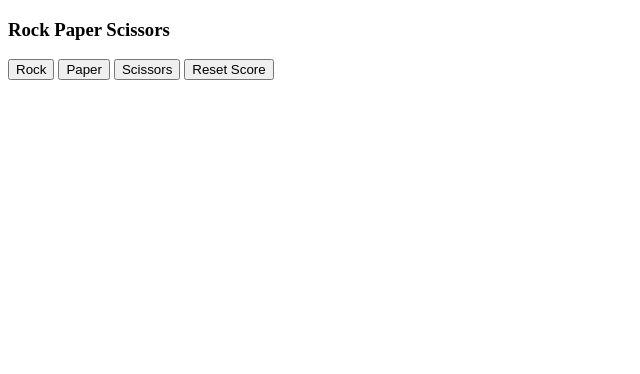
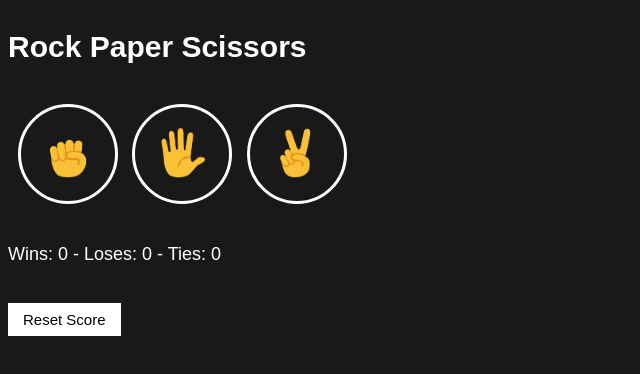
Before and after one commit to jcblanc2/js-simple-game, a plain HTML site: page index.html in a window 1280 px wide. Shown: the whole page, without its empty margins (0-640 px from the left). Drawn offline with Linux system fonts and the light colour scheme.

Commit message:
Add styles

```diff
--- a/app.js
+++ b/app.js
@@ -4,6 +4,13 @@ let score = JSON.parse(localStorage.getItem("score")) || {
     ties: 0
 };
 
+displayScore();
+
+// display the score
+function displayScore(){
+  document.querySelector(".p-score")
+  .innerHTML = `Wins: ${score.wins}  -  Loses: ${score.loses}  -  Ties: ${score.ties}`;
+}
 
 // generate number between [min, max]
 function getRandom(min, max) {
@@ -18,6 +25,7 @@ function reset() {
     score.loses = 0;
     score.ties = 0;
     localStorage.removeItem("score");
+    displayScore();
 }
 
 // save the score in local storage
@@ -79,8 +87,15 @@ function playGame(playeMove){
     const jsonString = JSON.stringify(score);
     saveScore(jsonString);
 
-    // display message
-    alert(`You picked ${playeMove} and Computer picked ${computerChoice}.
-    \n${result}
-    \nWins: ${score.wins}  -  Loses: ${score.loses}  -  Ties: ${score.ties}`)
+    // display message, result and score
+    document.querySelector(".p-result")
+    .innerHTML = result;
+
+    document.querySelector(".p-moves")
+    .innerHTML = `You
+    <img src="images/${playeMove}-emoji.png" class="move-icon" />
+    <img src="images/${computerChoice}-emoji.png" class="move-icon" />
+    Computer`;
+
+    displayScore();
 }
--- a/index.html
+++ b/index.html
@@ -7,12 +7,26 @@
     <title>Rock Paper Scissors</title>
   </head>
   <body>
-    <h3>Rock Paper Scissors</h3>
-    <button class="rock-btn" onclick="playGame('rock')">Rock</button>
-    <button class="paper-btn" onclick="playGame('paper')">Paper</button>
-    <button class="scissors-btn" onclick="playGame('scissors')">
-      Scissors
+    <p class="title">Rock Paper Scissors</p>
+
+    <button class="move-btn" onclick="playGame('rock')">
+      <img src="images/rock-emoji.png" alt="rock-emoji" class="move-icon" />
     </button>
+    <button class="move-btn" onclick="playGame('paper')">
+      <img src="images/paper-emoji.png" alt="paper-emoji" class="move-icon" />
+    </button>
+    <button class="move-btn" onclick="playGame('scissors')">
+      <img
+        src="images/scissors-emoji.png"
+        alt="scissors-emoji"
+        class="move-icon"
+      />
+    </button>
+
+    <p class="p-result"></p>
+    <p class="p-moves"></p>
+    <p class="p-score"></p>
+
     <button class="reset-btn" onclick="reset()">Reset Score</button>
   </body>
   <script src="app.js"></script>
--- a/styles.css
+++ b/styles.css
@@ -1,6 +1,54 @@
-.change{
-    border: 3px solid red;
-    background-color: antiquewhite;
-    color: blueviolet;
-    font-size: 60px;
+body{
+    background-color: #191919;
+    color: white;
+    font-family: Arial, Helvetica, sans-serif;
 }
+
+.title{
+    font-size: 30px;
+    font-weight: bold;
+}
+
+.move-icon{
+    height: 50px;
+}
+
+.move-btn{
+    border: 3px solid white;
+    border-radius: 50px;
+    background-color: #191919;
+    width: 100px;
+    height: 100px;
+    margin-left: 10px;
+    cursor: pointer;
+    margin-top: 10px;
+}
+
+.p-result{
+    font-size: 25px;
+    font-weight: bold;
+    margin-top: 30px;
+    /* margin-right: 50px;
+    margin-bottom: 50px;
+    margin-left: 90px; */
+}
+
+.p-moves{
+    margin-top: 40px;
+    font-size: 16px;
+}
+
+.p-score{
+    margin-top: 40px;
+    font-size: 18px;
+}
+
+.reset-btn{
+    padding: 8px 15px;
+    margin-top: 20px;
+    border: none;
+    background-color: white;
+    color: black;
+    font-size: 15px;
+    cursor: pointer;
+}
```
Also changed, not shown: images/paper-emoji.png (added), images/rock-emoji.png (added), images/scissors-emoji.png (added).
